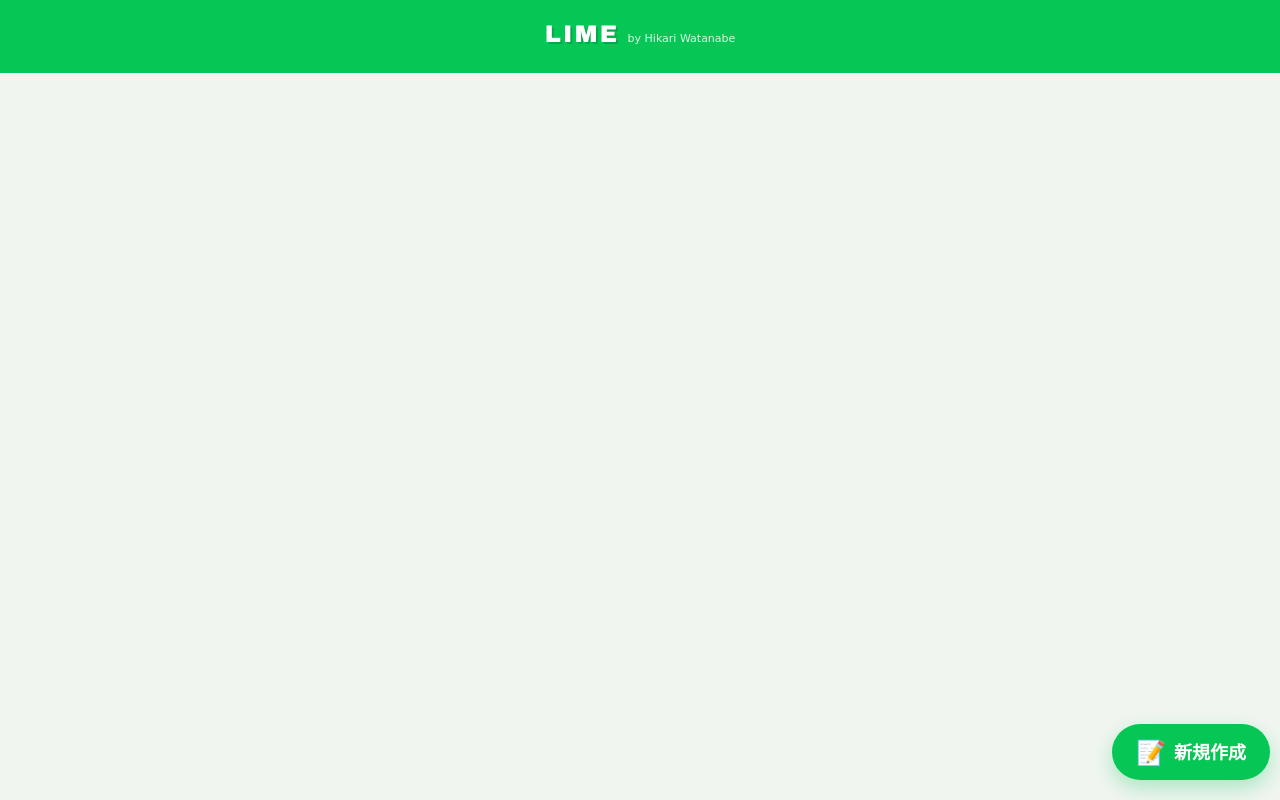
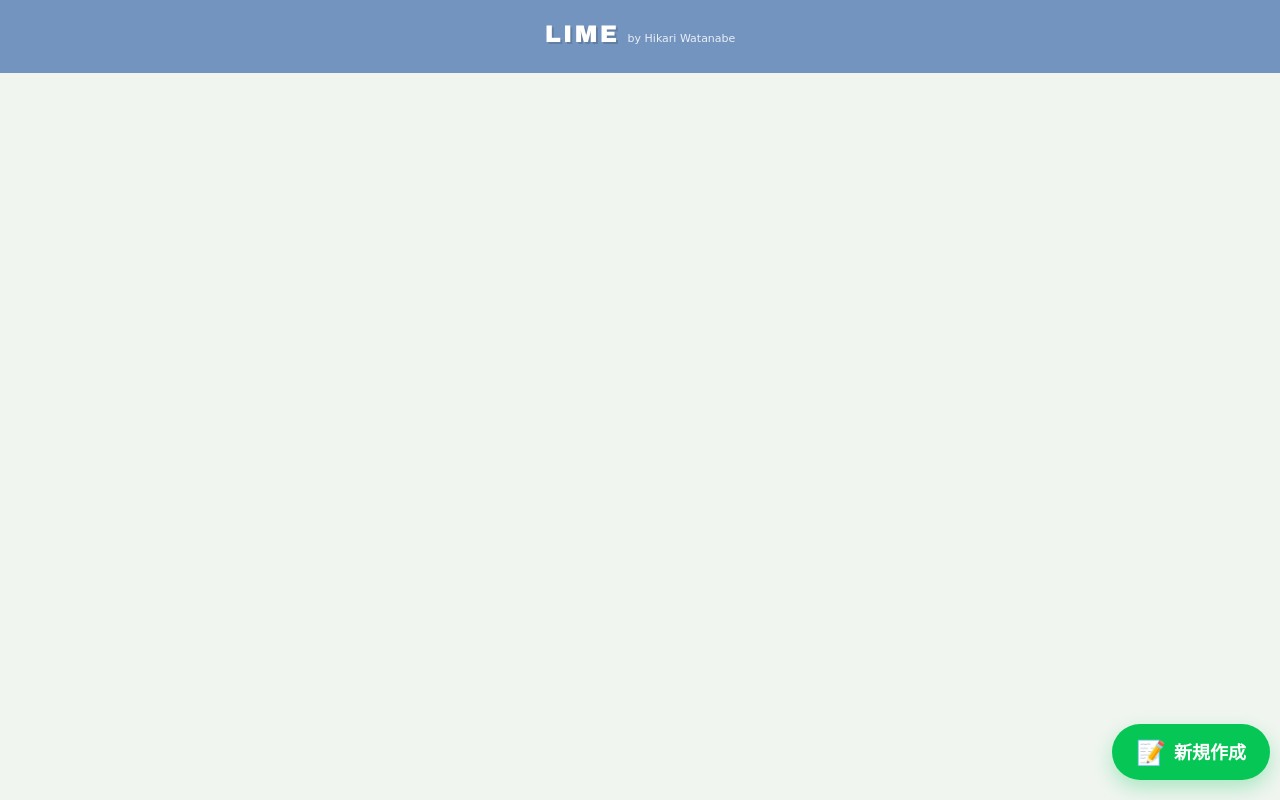
Before and after one commit to hikari0829/lime, a plain HTML site: page index.html in a window 1280 px wide. Drawn offline with nearby package versions, Linux system fonts and the light colour scheme.

Commit message:
Restore and update CSS styles for UI elements

```diff
--- a/style.css
+++ b/style.css
@@ -199,3 +199,17 @@ body {
 input, textarea, select {
     font-size: 16px !important;
 }
+
+/* 全体の背景色を塗りつぶし */
+body {
+    background-color: #7494C0 !important;
+    margin: 0;
+    padding: 0;
+    /* iPhoneの上部の余白（ノッチ部分）を考慮する */
+    padding-top: env(safe-area-inset-top);
+}
+
+/* ホーム画面のヘッダーなどが緑になっていたらここも修正 */
+#home-screen header {
+    background-color: #7494C0 !important;
+}
```
